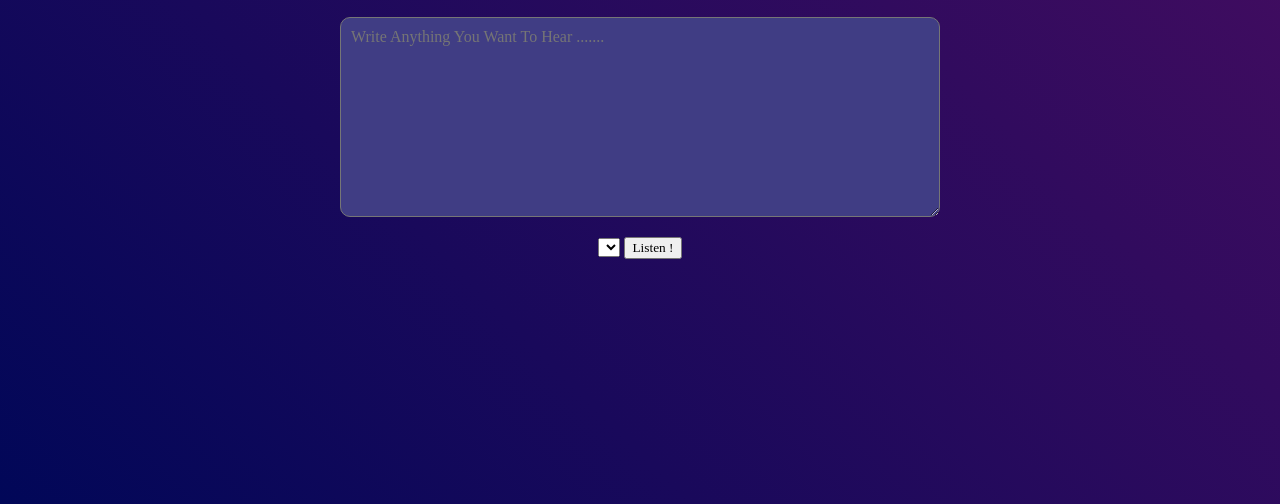
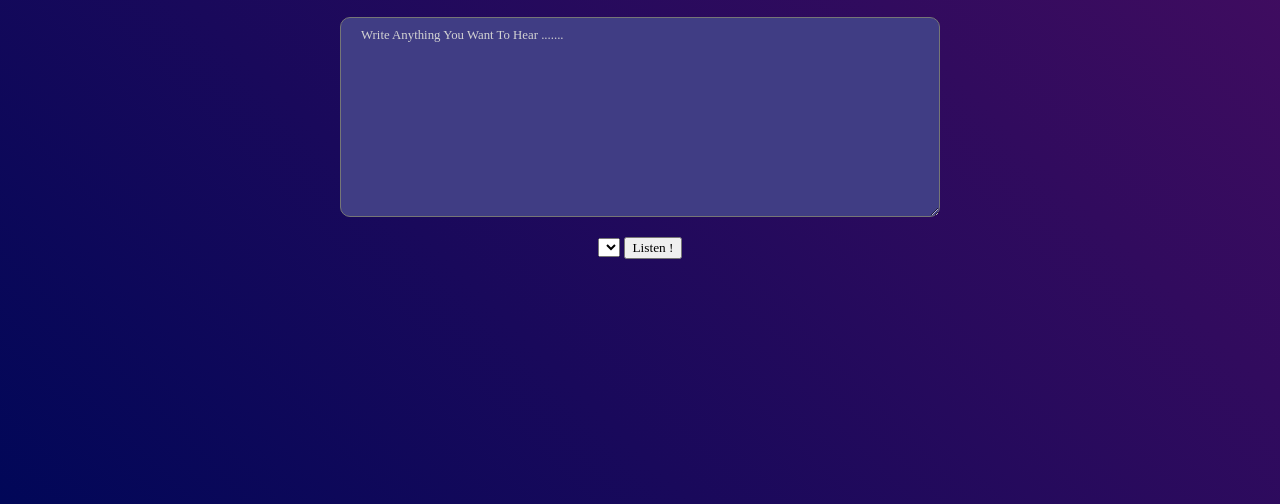
Before and after one commit to ArjunB126/Text_To_Speech_Converter, a plain HTML site: page index.html in a window 1280 px wide. Shown: the part 296-800 px from the top of the page. Drawn offline with Linux system fonts and the light colour scheme.

Commit message:
Text Area Styling

```diff
--- a/style.css
+++ b/style.css
@@ -27,3 +27,4 @@ textarea {
     padding: 10px;
     margin-bottom: 20px;
 }
+textarea::placeholder { padding: 0 10px; font-size: .8rem; color: lightgray; }
```
